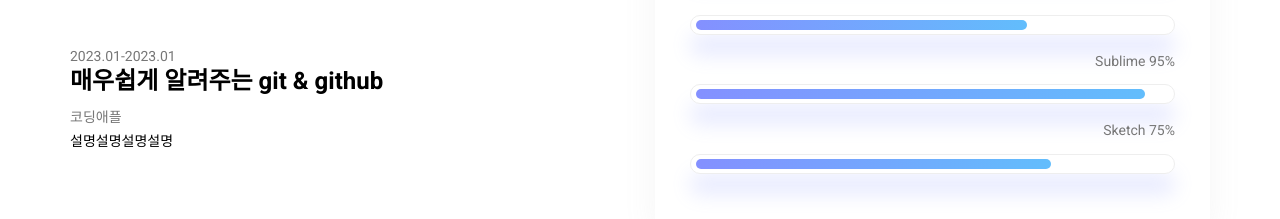
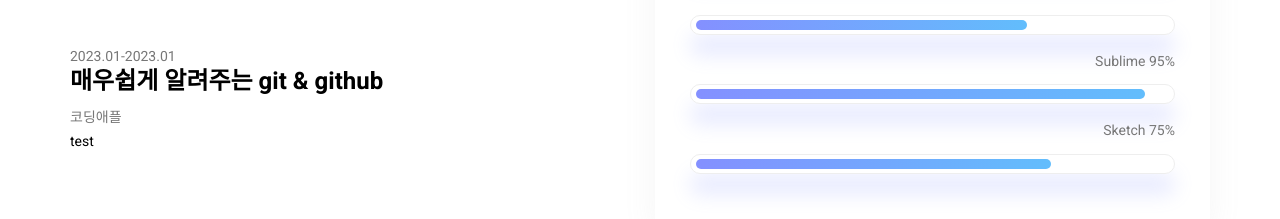
Before and after one commit to kildonghyeon/kildonghyeon.github.io, a plain HTML site: page index.html in a window 1280 px wide. Shown: the part 905-1124 px from the top of the page. Drawn offline with Linux system fonts and the light colour scheme; some packages are replaced by stand-ins of ours.

Commit message:
index.html 수정

```diff
--- a/index.html
+++ b/index.html
@@ -113,7 +113,7 @@
 									<span class="date">2023.01-2023.01</span>
 									<h3>매우쉽게 알려주는 git & github</h3>
 									<a href="https://codingapple.com/" target="_blank"><span class="position">코딩애플</span></a>
-									<p>설명설명설명설명</p>
+									<p>test</p>
 								</div>
 							</div>
         				</div>
```
